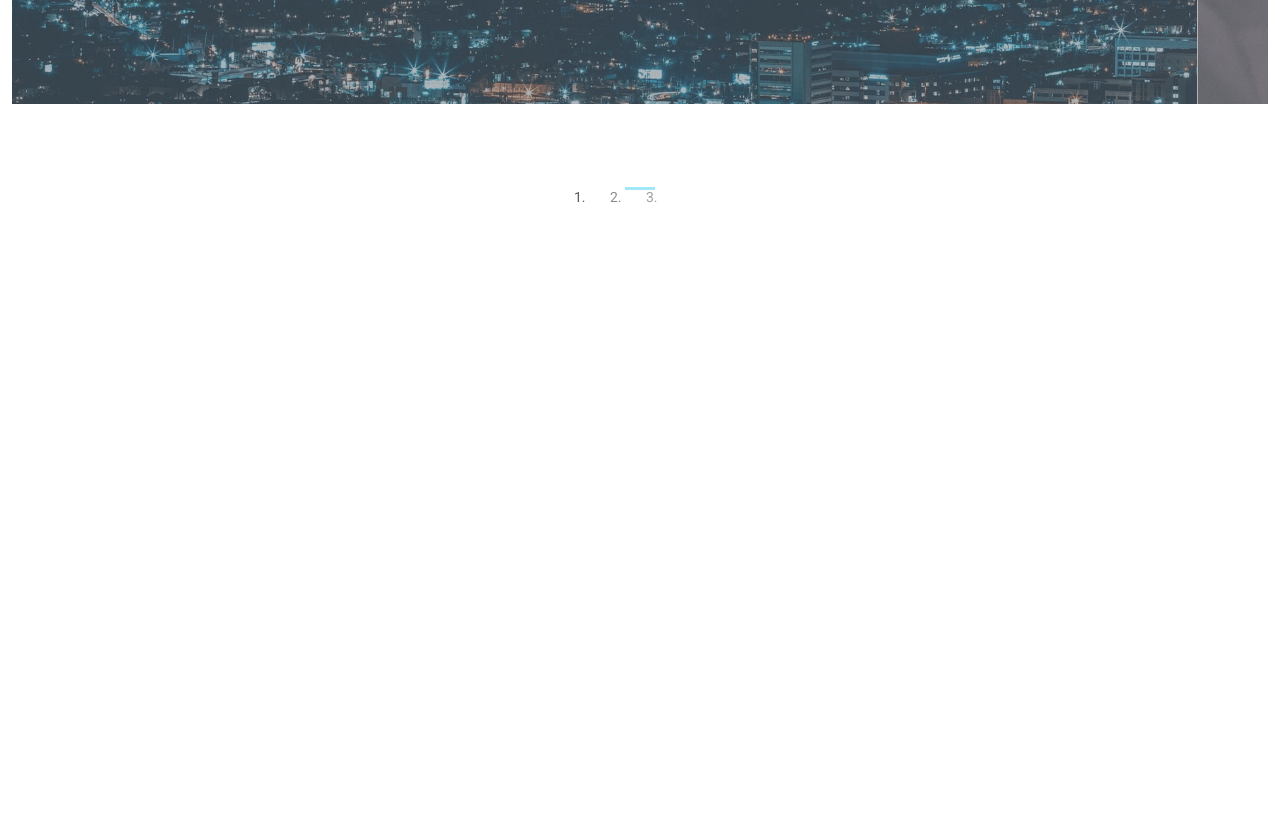
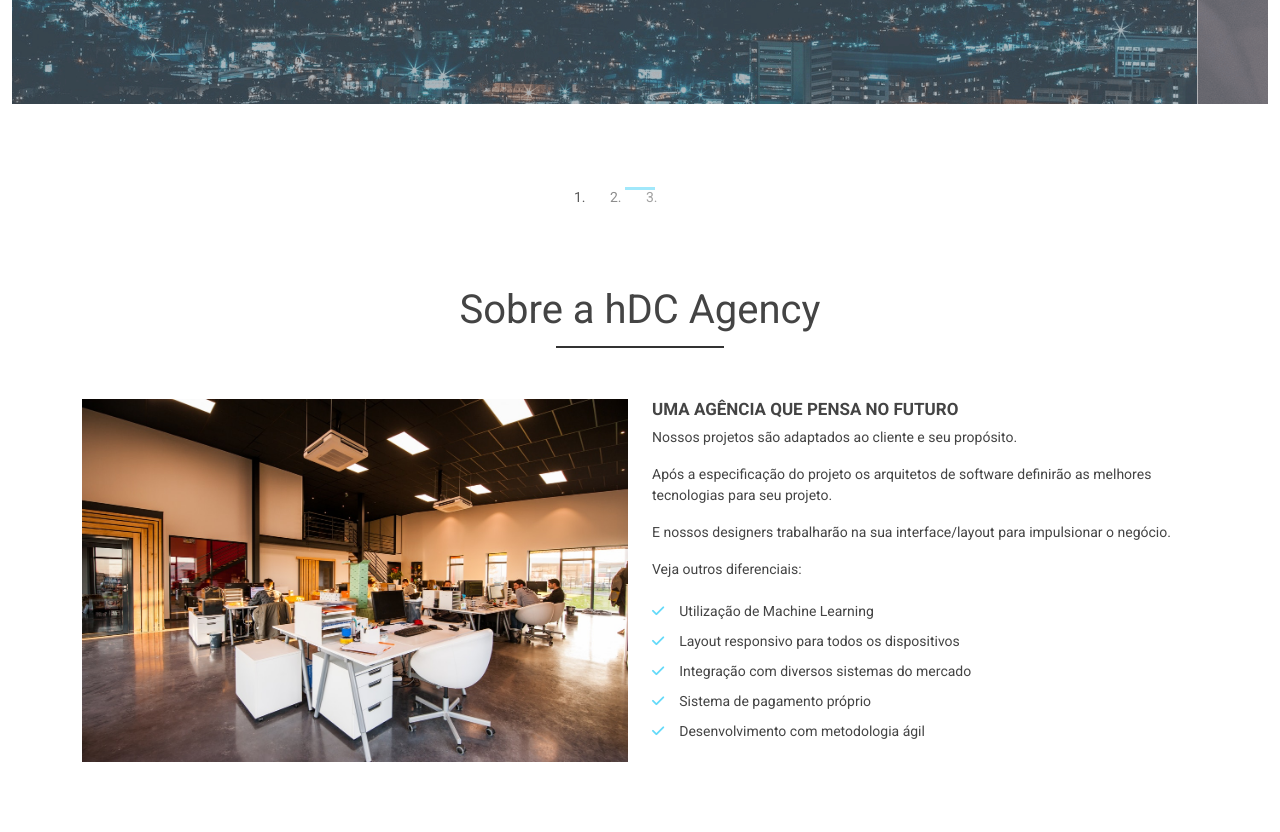
Before and after one commit to TavaresLeo/curso-bootstrap, a plain HTML site: page index.html in a window 1280 px wide. Shown: the part 504-1336 px from the top of the page. Before the commit the page ends 800 px from the top, so only its background shows below. Drawn offline with nearby package versions, Linux system fonts and the light colour scheme; a web font is replaced by a local one.

Commit message:
inserção do main e listas

```diff
--- a/css/style.css
+++ b/css/style.css
@@ -98,3 +98,47 @@
 .carousel-indicators .active {
     background-color: #65daf9;
 }
+
+/* Sobre a Empresa */
+
+#about-area {
+    background-color: #f9f9f9;
+}
+
+.main-title {
+    color: #444;
+    margin: 0 0 65px 0;
+    font-size: 40px;
+    text-align: center;
+    position: relative;
+}
+
+.main-title::after {
+    content: "";
+    border-top: 2px solid #333;
+    width: 15%;
+    position: absolute;
+    top: 60px;
+    left: 42.5%;
+}
+
+.about-title {
+    font-size: 17px;
+    color: #444;
+    text-transform: uppercase;
+    font-weight: bold;
+}
+
+#about-list {
+    list-style: none;
+    padding-left: 0;
+}
+
+#about-list li {
+    line-height: 30px;
+}
+
+#about-list i {
+    color: #65daf9;
+    margin-right: 15px;
+}
--- a/index.html
+++ b/index.html
@@ -92,6 +92,33 @@
                     <span class="sr-only">Next</span>
                 </a>
             </div>
+            <div id="about-arena">
+                <div class="container">
+                    <div class="row">
+                        <div class="col-12">
+                            <h3 class="main-title">Sobre a hDC Agency</h3>
+                        </div>
+                        <div class="col-md-6">
+                            <img class="img-fluid" src="img/agencia.jpg" alt="Agência hDC">
+                        </div>
+                        <div class="col-md-6">
+                            <h3 class="about-title">Uma agência que pensa no futuro</h3>
+                            <p>Nossos projetos são adaptados ao cliente e seu propósito.</p>
+                            <p>Após a especificação do projeto os arquitetos de software definirão as melhores tecnologias para seu projeto.</p>
+                            <p>E nossos designers trabalharão na sua interface/layout para impulsionar o negócio.</p>
+                            <p>Veja outros diferenciais:</p>
+                            <ul id="about-list">
+                                <li><i class="fas fa-check"></i>Utilização de Machine Learning</li>
+                                <li><i class="fas fa-check"></i>Layout responsivo para todos os dispositivos</li>
+                                <li><i class="fas fa-check"></i>Integração com diversos sistemas do mercado</li>
+                                <li><i class="fas fa-check"></i>Sistema de pagamento próprio</li>
+                                <li><i class="fas fa-check"></i>Desenvolvimento com metodologia ágil</li>
+
+                            </ul>
+                        </div>
+                    </div>
+                </div>
+            </div>
         </div>
    </main>
     <script src="js/script.js"></script>
```
